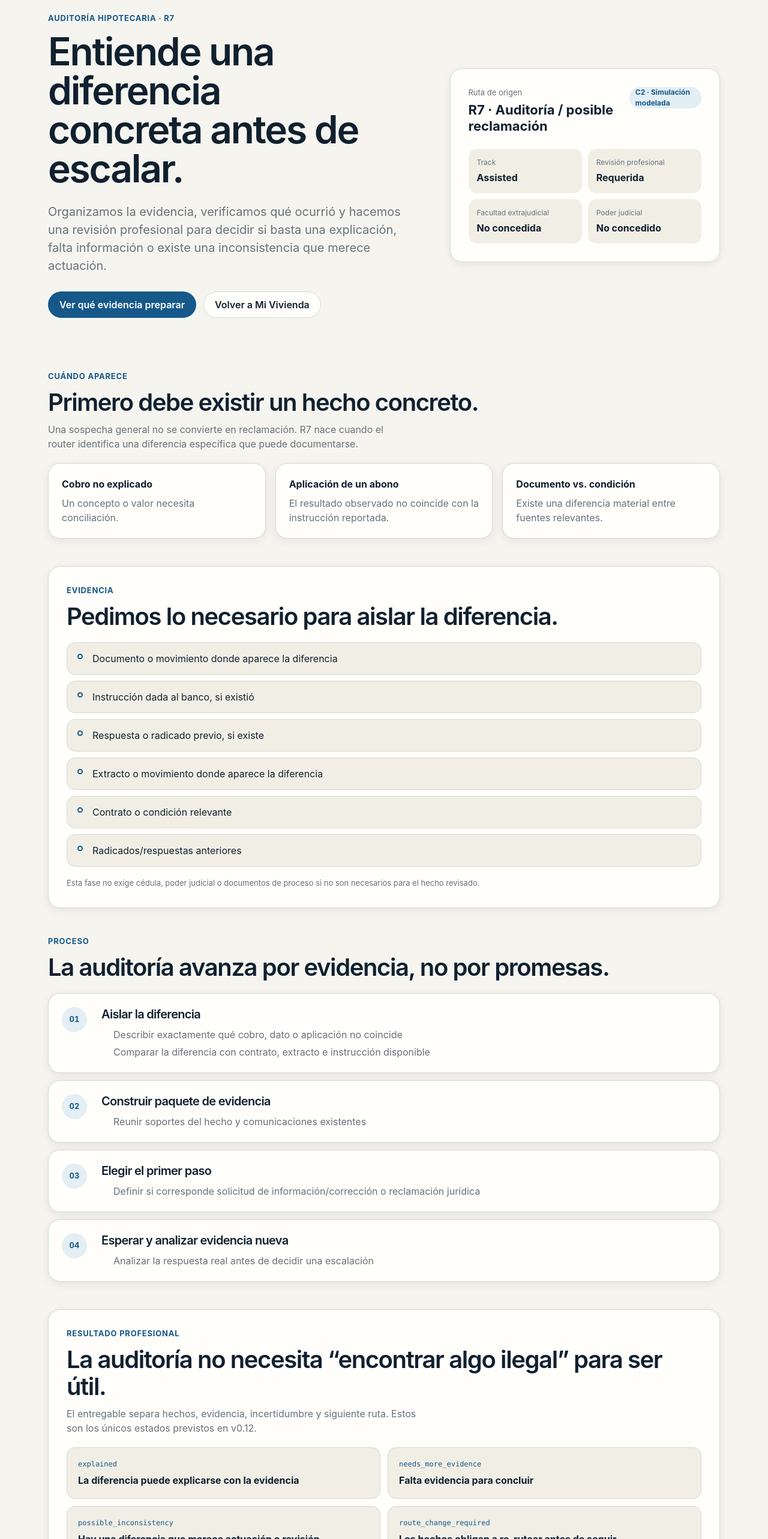
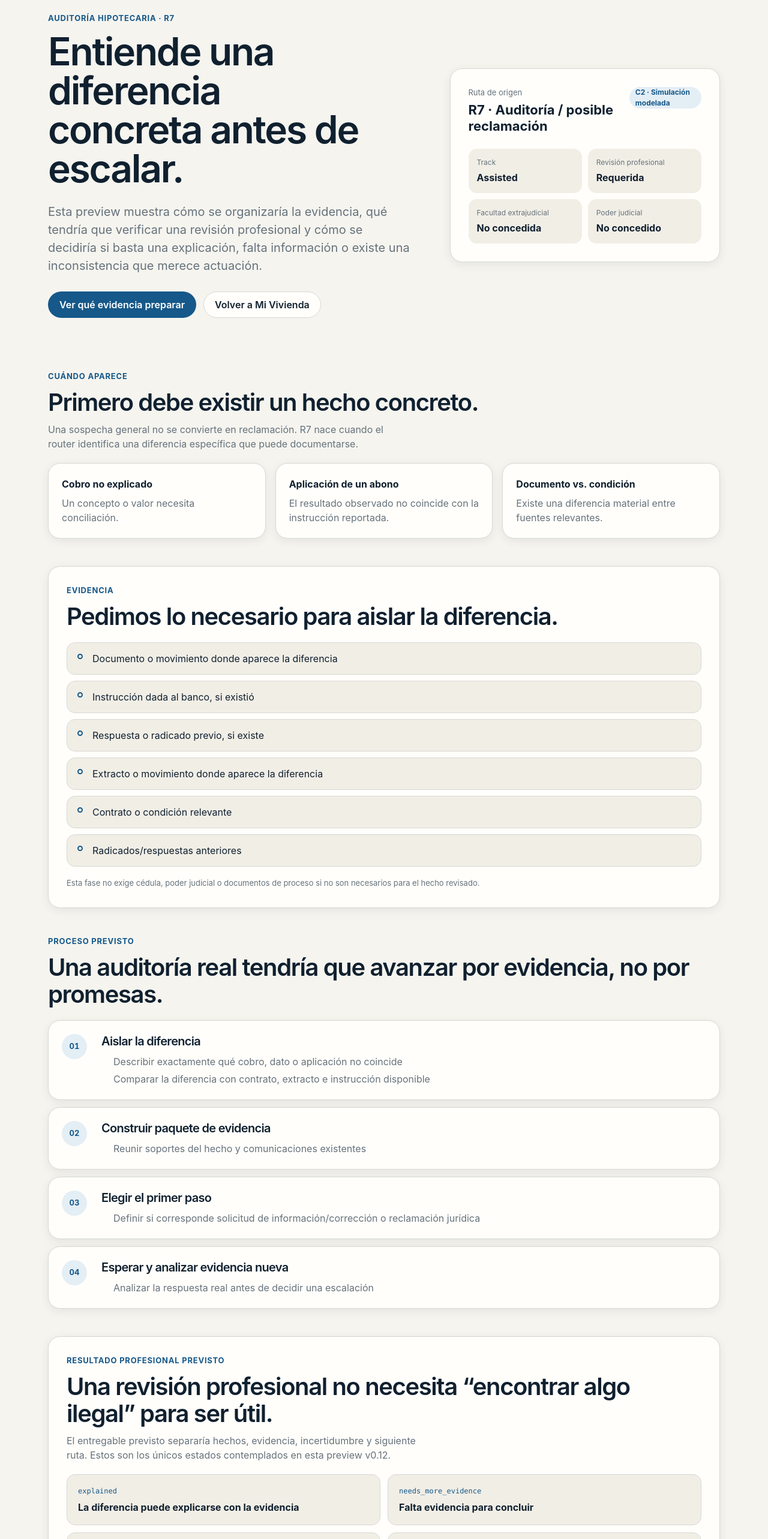
Before and after one commit to arendon7/VIVIENDA, a Next.js app: page /auditoria-hipotecaria in a window 1280 px wide. Shown: the part 234-2800 px from the top of the page at 60% size. Built offline with nearby package versions, Linux system fonts and the light colour scheme.

Commit message:
fix(beta): keep mortgage audit preview capability-honest

```diff
--- a/app/auditoria-hipotecaria/page.tsx
+++ b/app/auditoria-hipotecaria/page.tsx
@@ -49,7 +49,7 @@ export default function AuditoriaHipotecariaPage() {
             <p className="eyebrow">Auditoría Hipotecaria · R7</p>
             <h1>Entiende una diferencia concreta antes de escalar.</h1>
             <p className="lede">
-              Organizamos la evidencia, verificamos qué ocurrió y hacemos una revisión profesional para decidir si basta una explicación, falta información o existe una inconsistencia que merece actuación.
+              Esta preview muestra cómo se organizaría la evidencia, qué tendría que verificar una revisión profesional y cómo se decidiría si basta una explicación, falta información o existe una inconsistencia que merece actuación.
             </p>
             <div className="actions">
               <a className="button button-primary" href="#evidence-heading">Ver qué evidencia preparar</a>
@@ -107,8 +107,8 @@ export default function AuditoriaHipotecariaPage() {
         <section className={styles.section} aria-labelledby="process-heading">
           <div className={styles.sectionHeading}>
             <div>
-              <p className="eyebrow">Proceso</p>
-              <h2 id="process-heading">La auditoría avanza por evidencia, no por promesas.</h2>
+              <p className="eyebrow">Proceso previsto</p>
+              <h2 id="process-heading">Una auditoría real tendría que avanzar por evidencia, no por promesas.</h2>
             </div>
           </div>
           <ol className={styles.phaseList}>
@@ -130,9 +130,9 @@ export default function AuditoriaHipotecariaPage() {
           <div className={`surface ${styles.resultPanel}`}>
             <div className={styles.sectionHeading}>
               <div>
-                <p className="eyebrow">Resultado profesional</p>
-                <h2 id="result-heading">La auditoría no necesita “encontrar algo ilegal” para ser útil.</h2>
-                <p className="section-copy">El entregable separa hechos, evidencia, incertidumbre y siguiente ruta. Estos son los únicos estados previstos en v0.12.</p>
+                <p className="eyebrow">Resultado profesional previsto</p>
+                <h2 id="result-heading">Una revisión profesional no necesita “encontrar algo ilegal” para ser útil.</h2>
+                <p className="section-copy">El entregable previsto separaría hechos, evidencia, incertidumbre y siguiente ruta. Estos son los únicos estados contemplados en esta preview v0.12.</p>
               </div>
             </div>
             <div className={styles.findingGrid}>
```
